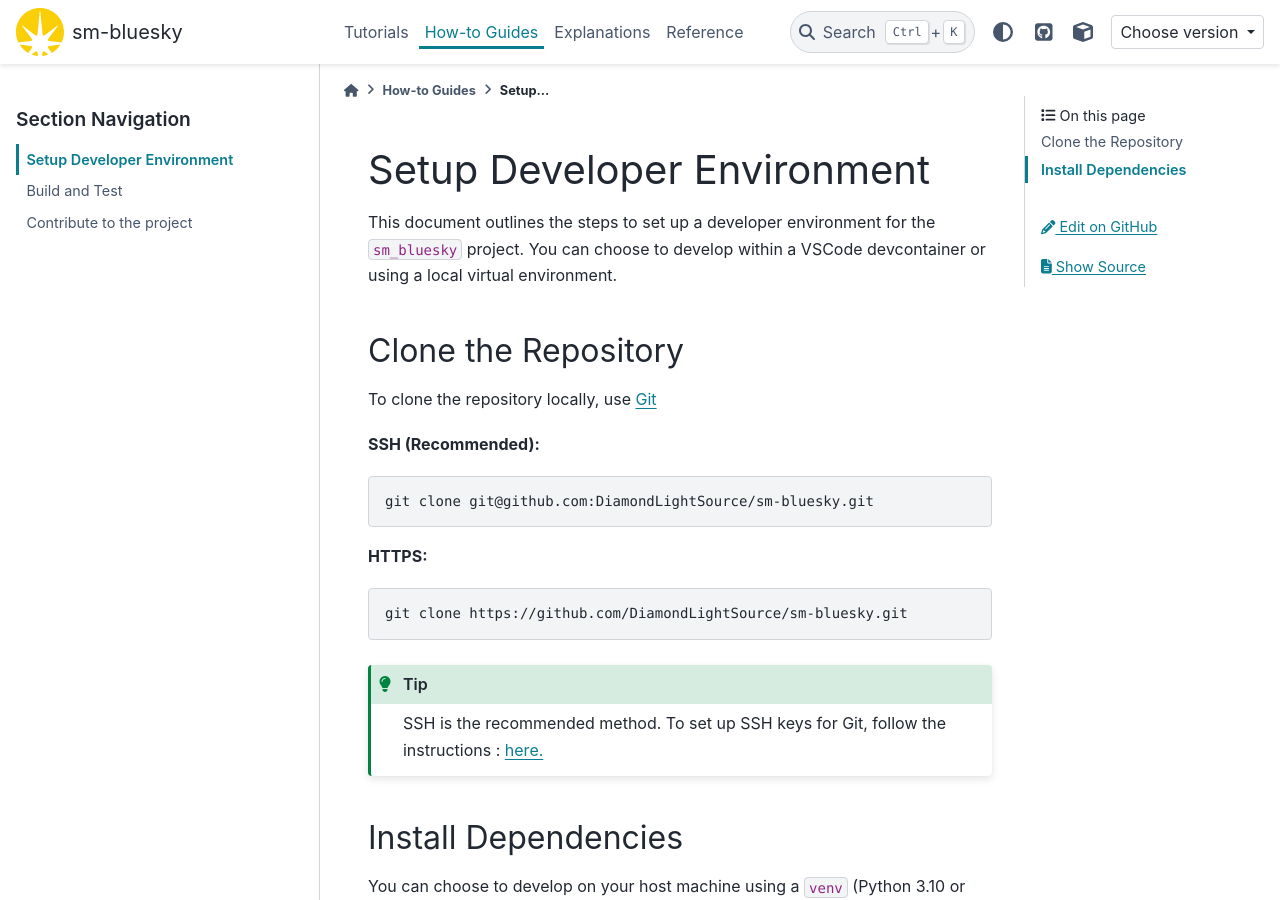
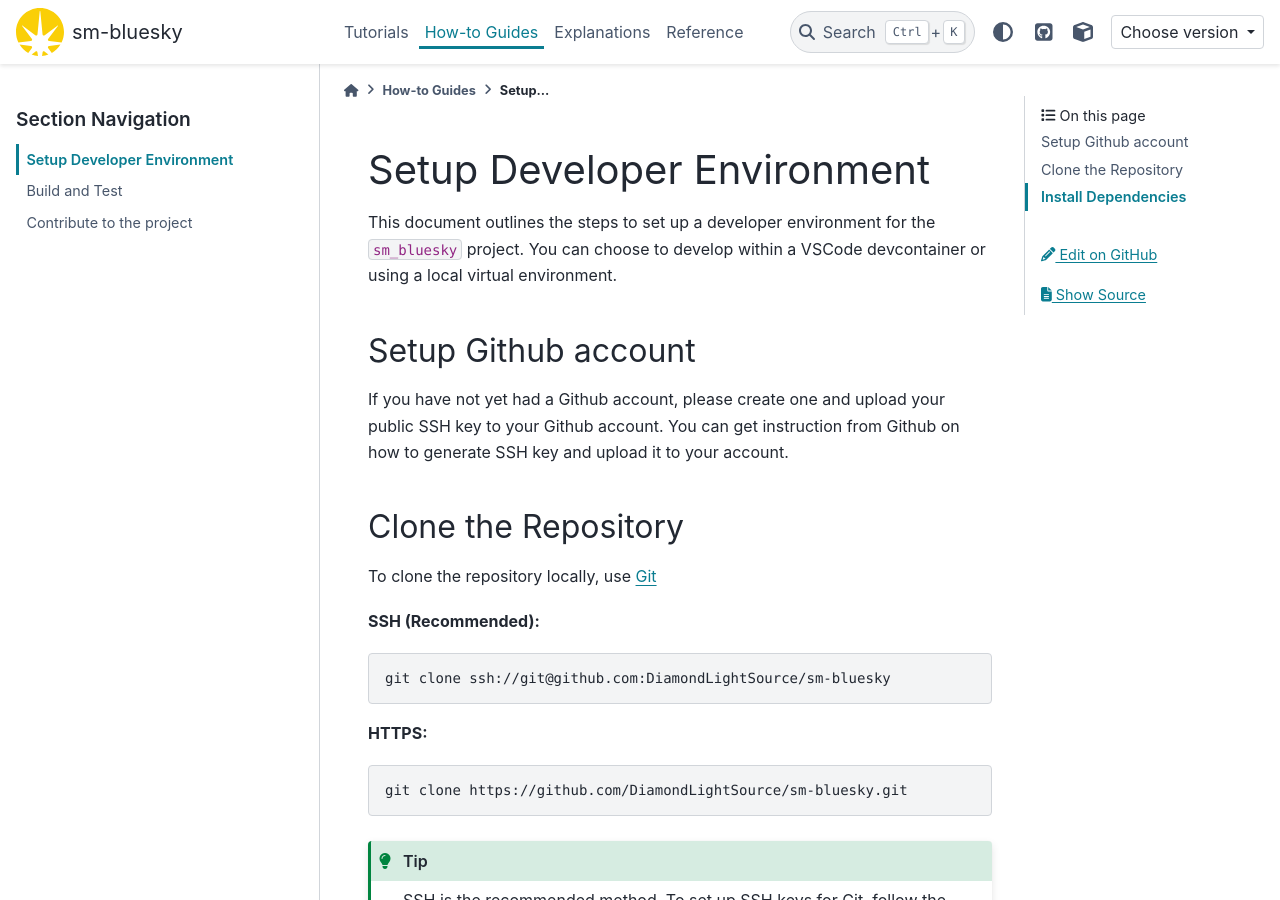
Before and after one commit to DiamondLightSource/sm-bluesky, a Sphinx documentation site: the page built from docs/how-to/1_setup_developer_environment.rst, in a window 1280 px wide and 900 px high. Built offline with Sphinx 7.4.7 and the PyData theme 0.15.4, drawn with Linux system fonts in a browser that asks for light colours; pages that are not in the unit, such as notebooks, are missing from menus; the version number could not be read and is left out.

Commit message:
Update 1_setup_developer_environment.rst

```diff
--- a/docs/how-to/1_setup_developer_environment.rst
+++ b/docs/how-to/1_setup_developer_environment.rst
@@ -2,6 +2,11 @@ Setup Developer Environment
 ===========================
 
 This document outlines the steps to set up a developer environment for the ``sm_bluesky`` project. You can choose to develop within a VSCode devcontainer or using a local virtual environment.
+
+Setup Github account
+--------------------
+If you have not yet had a Github account, please create one and upload your public SSH key to your Github account.
+You can get instruction from Github on how to generate SSH key and upload it to your account.
 
 Clone the Repository
 --------------------
@@ -12,7 +17,7 @@ To clone the repository locally, use `Git <https://git-scm.com/downloads>`__
 
 .. code:: bash
 
-    git clone git@github.com:DiamondLightSource/sm-bluesky.git
+    git clone ssh://git@github.com:DiamondLightSource/sm-bluesky
 
 **HTTPS:**
 
```
